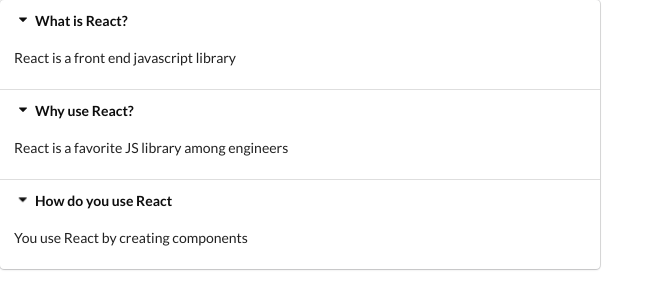
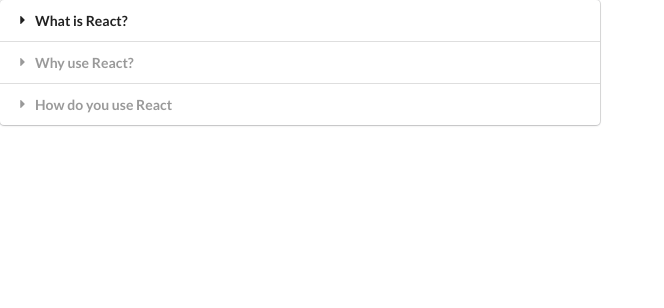
Before and after one commit to eecanada/widgets, a React (Create React App) app: page / in a window 1280 px wide. Shown: the top 308 px of the page, without its empty margins (0-664 px from the left). Built offline with nearby package versions, Linux system fonts and the light colour scheme.

Commit message:
hooks accordion

```diff
--- a/src/components/Accordion.js
+++ b/src/components/Accordion.js
@@ -1,23 +1,32 @@
 import React, { useState } from 'react';
 
 const Accordion = ({ items }) => {
+  const [activeIndex, setActiveIndex] = useState(null);
+
   const onTitleClick = (index) => {
-    console.log('title click ', index);
+    setActiveIndex(index);
   };
+
   const renderedItems = items.map((item, index) => {
+    const active = index === activeIndex ? 'active' : '';
+
     return (
       <React.Fragment key={item.title}>
-        <div className="title active" onClick={() => onTitleClick('click', index)}>
+        <div className={`title ${active}`} onClick={() => onTitleClick(index)}>
           <i className="dropdown icon"> </i>
           {item.title}
         </div>
-        <div className="content active">
+        <div className={`content ${active}`}>
           <p> {item.content}</p>
         </div>
       </React.Fragment>
     );
   });
-  return <div className="ui styled accordion">{renderedItems}</div>;
+  return (
+    <div className="ui styled accordion">
+      {renderedItems}
+    </div>
+  );
 };
 
 export default Accordion;
```
